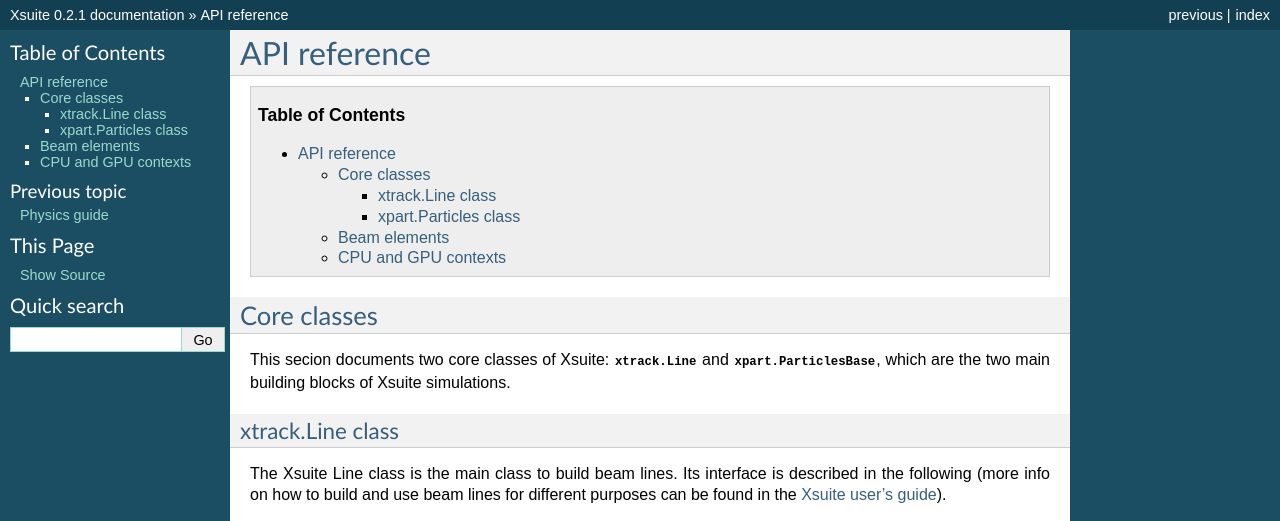
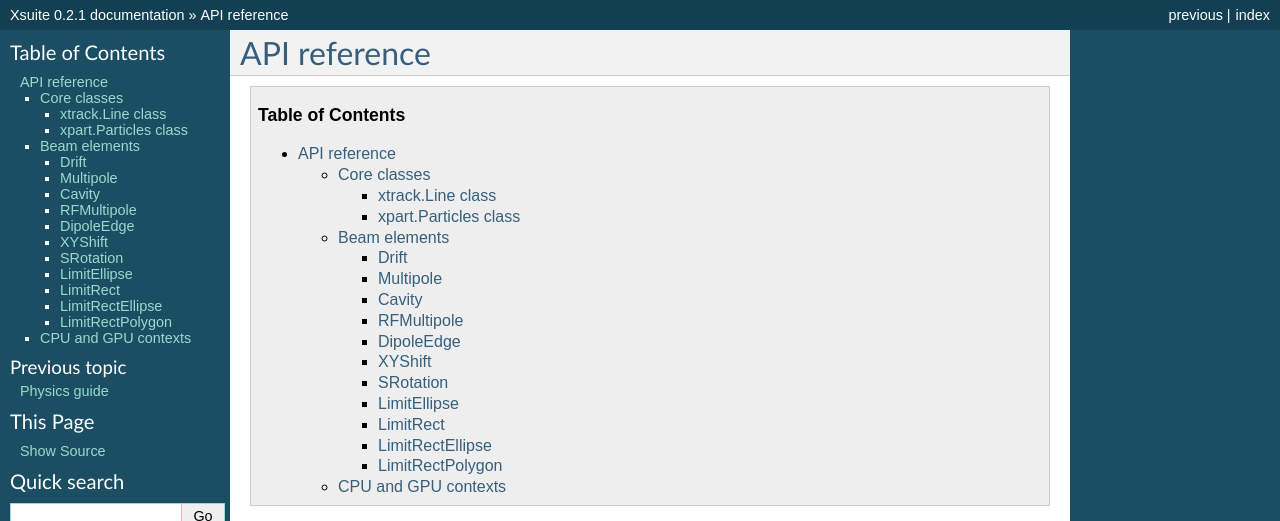
Before and after one commit to xsuite/xsuite, a Sphinx documentation site: the page built from docs/apireference.rst, in a window 1280 px wide and 1400 px high. Shown: the top 521 px of the window. Built offline with Sphinx 7.4.7, drawn with Linux system fonts in a browser that asks for light colours; some of the changed text lies outside the part shown; grey boxes are pictures that could not be loaded.

Commit message:
Update doc

```diff
--- a/docs/apireference.rst
+++ b/docs/apireference.rst
@@ -38,5 +38,85 @@
 Beam elements
 =============
 
+
+Drift
+-----
+
+.. autoclass:: xtrack.Drift
+    :members:
+    :member-order: bysource
+
+Multipole
+---------
+
+.. autoclass:: xtrack.Multipole
+    :members:
+    :member-order: bysource
+
+Cavity
+------
+
+.. autoclass:: xtrack.Cavity
+    :members:
+    :member-order: bysource
+
+RFMultipole
+-----------
+
+.. autoclass:: xtrack.RFMultipole
+    :members:
+    :member-order: bysource
+
+DipoleEdge
+----------
+
+.. autoclass:: xtrack.DipoleEdge
+    :members:
+    :member-order: bysource
+
+
+XYShift
+-------
+
+.. autoclass:: xtrack.XYShift
+    :members:
+    :member-order: bysource
+
+SRotation
+----------
+
+.. autoclass:: xtrack.SRotation
+    :members:
+    :member-order: bysource
+
+
+LimitEllipse
+------------
+
+.. autoclass:: xtrack.LimitEllipse
+    :members:
+    :member-order: bysource
+
+LimitRect
+---------
+
+.. autoclass:: xtrack.LimitRect
+    :members:
+    :member-order: bysource
+
+LimitRectEllipse
+----------------
+
+.. autoclass:: xtrack.LimitRectEllipse
+    :members:
+    :member-order: bysource
+
+LimitRectPolygon
+----------------
+
+.. autoclass:: xtrack.LimitPolygon
+    :members:
+    :member-order: bysource
+
 CPU and GPU contexts
 ====================
```
